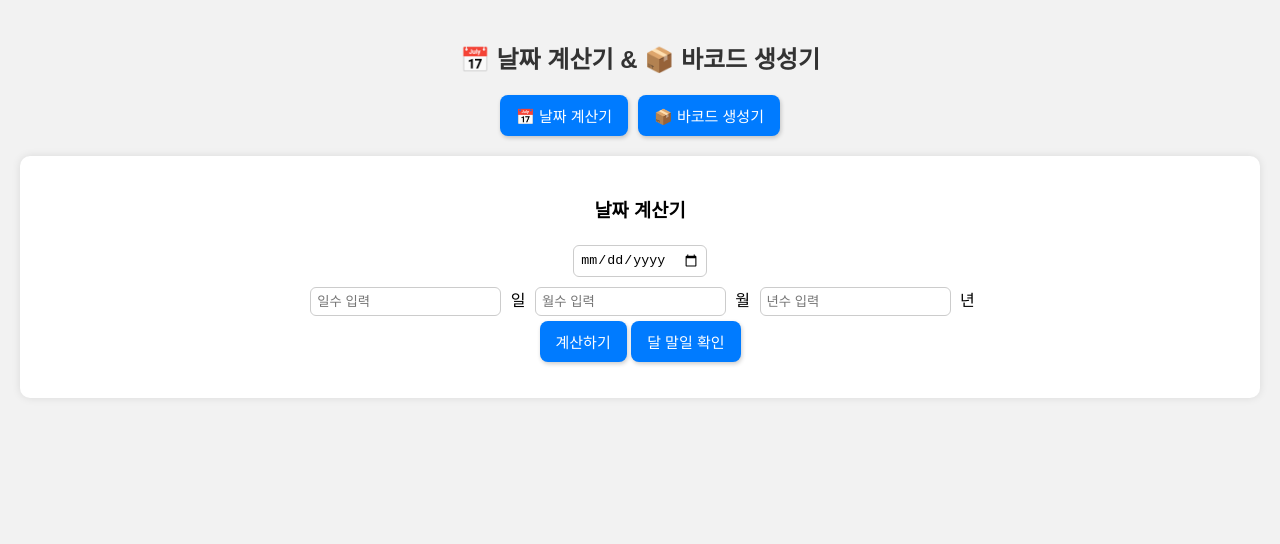
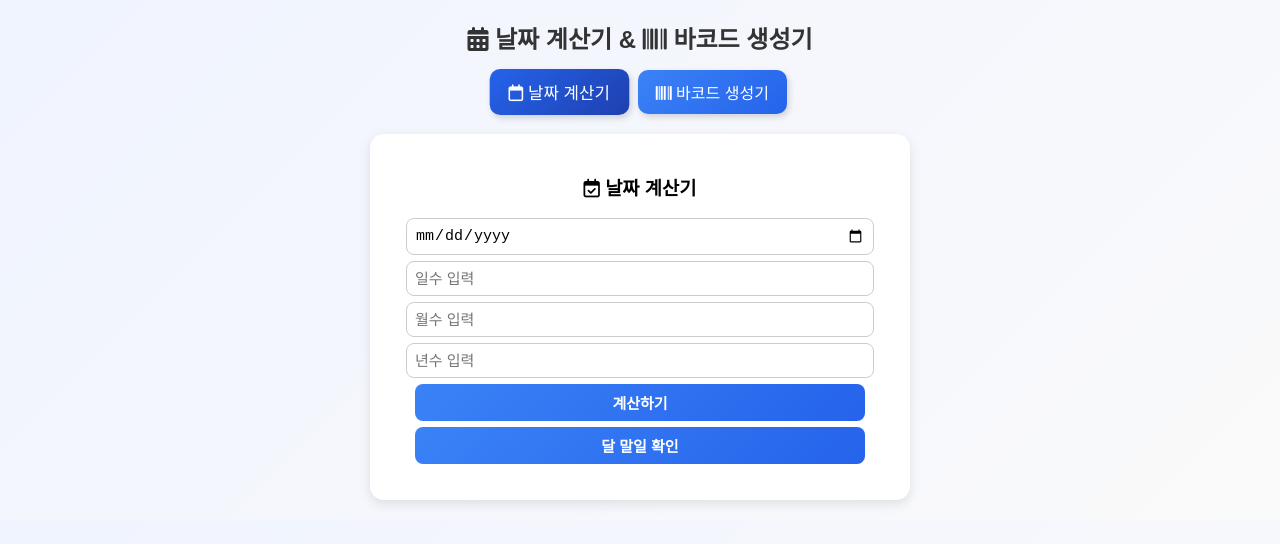
Before and after one commit to tskim137-eng/barcode-date-app, a plain HTML site: page index.html in a window 1280 px wide. Drawn offline with Linux system fonts and the light colour scheme.

Commit message:
Update index.html

```diff
--- a/index.html
+++ b/index.html
@@ -4,71 +4,112 @@
 <meta charset="UTF-8">
 <meta name="viewport" content="width=device-width, initial-scale=1.0">
 <title>날짜 계산기 & 바코드 생성기</title>
+
+<!-- FontAwesome 아이콘 -->
+<link rel="stylesheet" href="https://cdnjs.cloudflare.com/ajax/libs/font-awesome/6.5.0/css/all.min.css">
+
+<!-- JsBarcode / Tesseract -->
 <script src="https://cdn.jsdelivr.net/npm/jsbarcode@3.11.5/dist/JsBarcode.all.min.js"></script>
 <script src="https://cdn.jsdelivr.net/npm/tesseract.js@4.1.1/dist/tesseract.min.js"></script>
+
 <style>
 body {
-      font-family: 'Pretendard', sans-serif;
-      background-color: #f2f2f2;
+  font-family: 'Pretendard', 'Arial', sans-serif;
+  background: linear-gradient(135deg, #f0f4ff, #fafafa);
   margin: 0;
   padding: 20px;
   text-align: center;
 }
-    h2 {
+header {
+  font-size: 1.5em;
   color: #333;
+  margin-bottom: 15px;
+  font-weight: bold;
 }
 .toggle-buttons {
   display: flex;
   justify-content: center;
-      gap: 10px;
+  gap: 12px;
   margin-bottom: 20px;
 }
-    button {
-      background-color: #007bff;
+.toggle-buttons button {
+  background: linear-gradient(135deg, #3b82f6, #2563eb);
   color: white;
   border: none;
-      border-radius: 8px;
-      padding: 10px 16px;
-      font-size: 15px;
+  border-radius: 10px;
+  padding: 10px 18px;
   cursor: pointer;
-      box-shadow: 1px 2px 4px rgba(0,0,0,0.2);
+  font-size: 16px;
+  box-shadow: 2px 3px 6px rgba(0,0,0,0.15);
+  transition: 0.3s;
 }
-    button:hover {
-      background-color: #0056b3;
+.toggle-buttons button.active {
+  background: linear-gradient(135deg, #2563eb, #1e40af);
+  transform: scale(1.05);
+}
+.toggle-buttons button:hover {
+  opacity: 0.9;
 }
 .section {
   display: none;
-      background: white;
-      border-radius: 10px;
-      box-shadow: 0 0 8px rgba(0,0,0,0.1);
+  background-color: white;
+  border-radius: 14px;
+  box-shadow: 0 4px 12px rgba(0,0,0,0.1);
   padding: 20px;
-      margin-top: 10px;
+  max-width: 500px;
+  margin: auto;
 }
-    .active {
+.section.active {
   display: block;
 }
-    input, select {
-      padding: 6px;
+input, button.action {
+  border-radius: 8px;
   border: 1px solid #ccc;
-      border-radius: 6px;
-      margin: 5px;
+  padding: 8px;
+  width: 90%;
+  margin: 6px auto;
+  display: block;
+  font-size: 15px;
+}
+button.action {
+  background: linear-gradient(135deg, #3b82f6, #2563eb);
+  color: white;
+  font-weight: bold;
+  cursor: pointer;
+  border: none;
+  transition: 0.3s;
+}
+button.action:hover {
+  background: linear-gradient(135deg, #2563eb, #1e40af);
 }
 #preview {
   width: 100%;
-      max-width: 400px;
+  max-width: 420px;
   height: 240px;
+  border: 2px dashed #aaa;
+  border-radius: 12px;
+  background-color: #f5f5f5;
+  display: flex;
+  justify-content: center;
+  align-items: center;
+  margin: 10px auto;
+  color: #777;
+  font-size: 15px;
+}
+#preview img {
+  max-width: 100%;
+  max-height: 100%;
   object-fit: contain;
-      border: 2px dashed #aaa;
-      background-color: #eee;
-      margin-top: 10px;
+  border-radius: 10px;
 }
 #barcodeList div {
-      background-color: #fafafa;
   border: 1px solid #ddd;
-      border-radius: 8px;
+  border-radius: 10px;
+  background-color: #f9fafb;
   padding: 10px;
   margin: 8px auto;
   width: 90%;
+  box-shadow: 0 2px 5px rgba(0,0,0,0.1);
 }
 .message {
   color: #888;
@@ -76,55 +117,56 @@
 }
 </style>
 </head>
+
 <body>
-  <h2>📅 날짜 계산기 & 📦 바코드 생성기</h2>
+<header><i class="fa-solid fa-calendar-days"></i> 날짜 계산기 & <i class="fa-solid fa-barcode"></i> 바코드 생성기</header>
 
 <div class="toggle-buttons">
-    <button onclick="showSection('dateSection')">📅 날짜 계산기</button>
-    <button onclick="showSection('barcodeSection')">📦 바코드 생성기</button>
+  <button id="dateBtn" class="active" onclick="showSection('dateSection', this)">
+    <i class="fa-regular fa-calendar"></i> 날짜 계산기
+  </button>
+  <button id="barcodeBtn" onclick="showSection('barcodeSection', this)">
+    <i class="fa-solid fa-barcode"></i> 바코드 생성기
+  </button>
 </div>
 
 <!-- 날짜 계산기 -->
 <div id="dateSection" class="section active">
-    <h3>날짜 계산기</h3>
+  <h3><i class="fa-regular fa-calendar-check"></i> 날짜 계산기</h3>
   <input type="date" id="baseDate">
-    <br>
-    <input type="number" id="addDays" placeholder="일수 입력"> 일
-    <input type="number" id="addMonths" placeholder="월수 입력"> 월
-    <input type="number" id="addYears" placeholder="년수 입력"> 년
-    <br>
-    <button onclick="calculateDate()">계산하기</button>
-    <button onclick="getLastDay()">달 말일 확인</button>
+  <input type="number" id="addDays" placeholder="일수 입력">
+  <input type="number" id="addMonths" placeholder="월수 입력">
+  <input type="number" id="addYears" placeholder="년수 입력">
+  <button class="action" onclick="calculateDate()">계산하기</button>
+  <button class="action" onclick="getLastDay()">달 말일 확인</button>
   <p id="result"></p>
 </div>
 
 <!-- 바코드 생성기 -->
 <div id="barcodeSection" class="section">
-    <h3>바코드 생성기</h3>
+  <h3><i class="fa-solid fa-barcode"></i> 바코드 생성기</h3>
   <input type="file" accept="image/*" onchange="loadImage(event)">
-    <br>
-    <img id="preview" alt="불러온 이미지가 없습니다.">
+  <div id="preview">불러온 이미지가 없습니다.</div>
   <p id="ocrResult" class="message"></p>
 
   <input type="text" id="manualCode" placeholder="바코드 번호 (자동 또는 수동 입력)">
-    <input type="text" id="company" placeholder="업체명">
-    <br>
-    <button onclick="generateBarcode()">바코드 생성</button>
+  <input type="text" id="company" placeholder="업체명 입력">
+  <button class="action" onclick="generateBarcode()">바코드 생성</button>
   <svg id="barcode"></svg>
 
   <h4>📦 저장된 바코드 목록</h4>
   <div id="barcodeList"></div>
-    <button onclick="downloadAll()">모두 다운로드</button>
+  <button class="action" onclick="downloadAll()">모두 다운로드</button>
 </div>
 
 <script>
-    // -------------------- 토글 기능 --------------------
-    function showSection(id) {
+function showSection(id, btn) {
   document.querySelectorAll('.section').forEach(sec => sec.classList.remove('active'));
   document.getElementById(id).classList.add('active');
+  document.querySelectorAll('.toggle-buttons button').forEach(b => b.classList.remove('active'));
+  btn.classList.add('active');
 }
 
-    // -------------------- 날짜 계산기 --------------------
 function calculateDate() {
   const base = new Date(document.getElementById('baseDate').value);
   if (isNaN(base)) {
@@ -157,11 +199,14 @@
 
 function loadImage(event) {
   const file = event.target.files[0];
-      if (!file) return;
+  const preview = document.getElementById('preview');
+  if (!file) {
+    preview.innerHTML = "불러온 이미지가 없습니다.";
+    return;
+  }
   const reader = new FileReader();
   reader.onload = function(e) {
-        const preview = document.getElementById('preview');
-        preview.src = e.target.result;
+    preview.innerHTML = `<img src="${e.target.result}">`;
     loadedImage = e.target.result;
     document.getElementById('ocrResult').innerText = "이미지 인식 중...";
     Tesseract.recognize(e.target.result, 'eng+kor').then(({ data: { text } }) => {
@@ -189,10 +234,11 @@
   JsBarcode("#barcode", code, { format: "CODE128", displayValue: true });
   const barcodeList = document.getElementById('barcodeList');
   const div = document.createElement('div');
+  const uniqueId = "svg" + Date.now();
   div.innerHTML = `<strong>${company || '업체 미입력'}</strong><br>
-        <svg id="svg${Date.now()}"></svg><br>${code}`;
+    <svg id="${uniqueId}"></svg><br>${code}`;
   barcodeList.prepend(div);
-      JsBarcode(`#svg${Date.now()}`, code, { format: "CODE128", displayValue: true });
+  JsBarcode(`#${uniqueId}`, code, { format: "CODE128", displayValue: true });
 }
 
 function downloadAll() {
```
Lines whose indentation alone changed are shown as unchanged.
